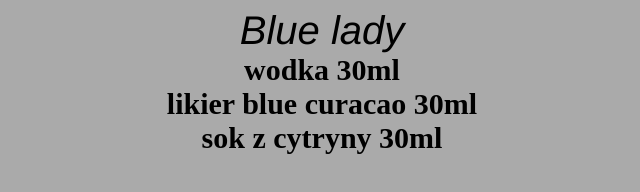
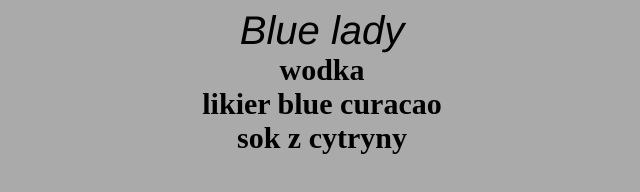
Before and after one commit to coctails/coctails.github.io, a plain HTML site: page sklad/blue_lady.html in a window 1280 px wide. Shown: the whole page, without its empty margins (318-958 px from the left). Drawn offline with Linux system fonts and the light colour scheme.

Commit message:
Update blue_lady.html

```diff
--- a/sklad/blue_lady.html
+++ b/sklad/blue_lady.html
@@ -11,9 +11,9 @@
      </div>
     <div class="tekst">
         <strong>
-           <li>wodka 30ml</li>
-           <li>likier blue curacao 30ml</li>
-           <li>sok z cytryny 30ml</li>
+           <li>wodka</li>
+           <li>likier blue curacao</li>
+           <li>sok z cytryny</li>
         </strong>
 
 
```
